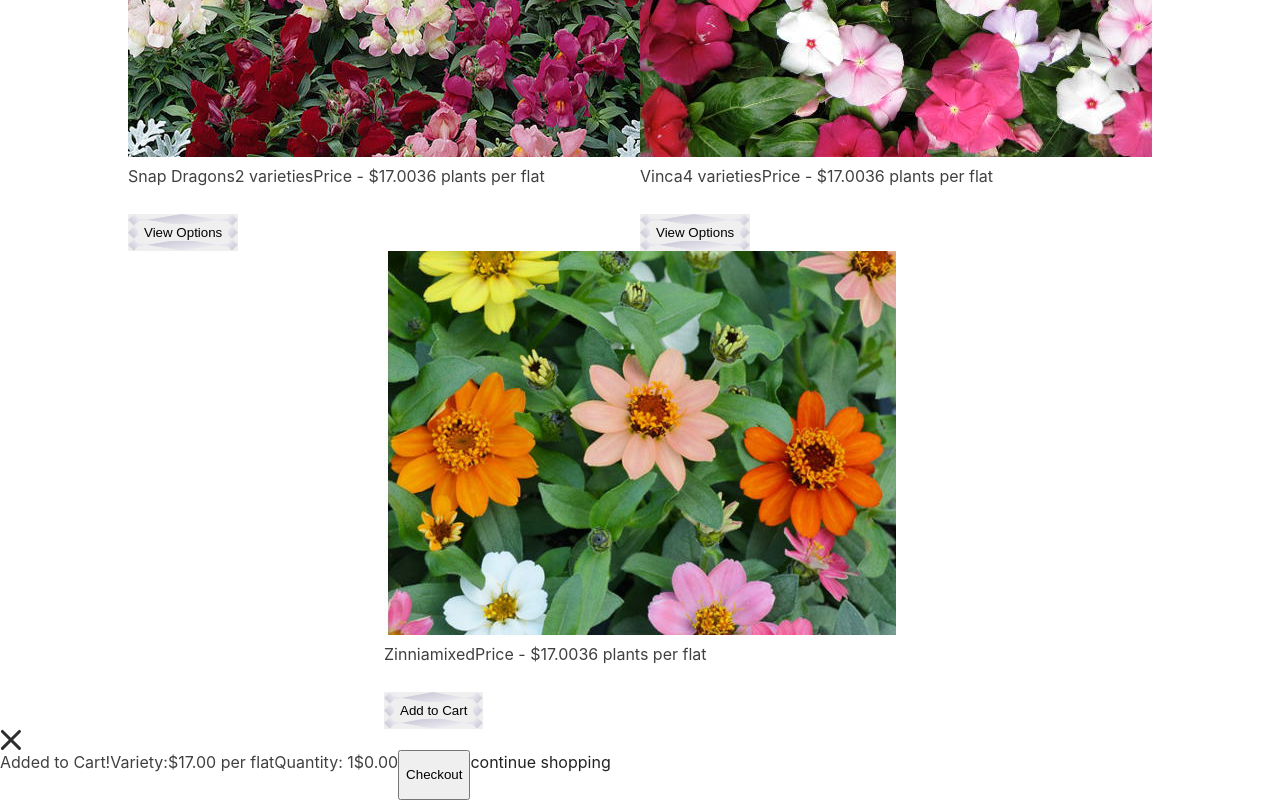
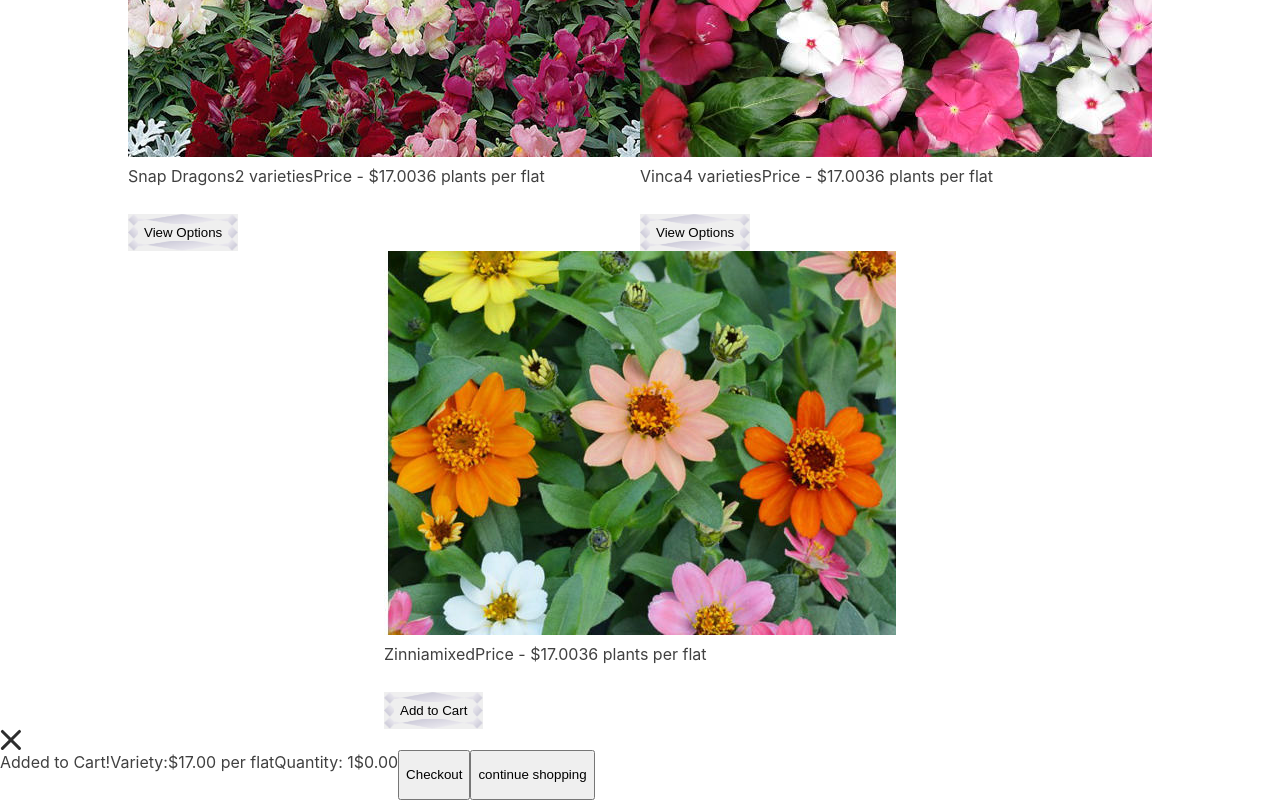
Before and after one commit to betsystevens/flowersale, a React (Create React App) app: page /flats in a window 1280 px wide. Shown: the part 2681-3481 px from the top of the page. Built offline with nearby package versions, Linux system fonts and the light colour scheme.

Commit message:
make 'continue shopping' a button that closes modal

```diff
--- a/src/components/AddedToCart.js
+++ b/src/components/AddedToCart.js
@@ -36,9 +36,12 @@ function AddedToCart(props) {
           <button className="my-3 py-1 px-4 text-sm rounded border-2 border-purple-500">
             Checkout
           </button>
-          <a href="#" className="mt-3">
+          {/* <a href="#" className="mt-3 hover:text-purple-500"> */}
+          {/* continue shopping */}
+          {/* </a> */}
+          <button onClick={props.toggleModal} className="hover:text-purple-500">
             continue shopping
-          </a>
+          </button>
         </div>
       </div>
     </div>
--- a/src/components/FlowerCardsContainer.js
+++ b/src/components/FlowerCardsContainer.js
@@ -38,7 +38,7 @@ function FlowerCardsContainer(props) {
       />
       <AddedToCart
         open={open}
-        closeAddedModal={() => toggleModal()}
+        toggleModal={() => toggleModal()}
         quantity={1}
         image={image}
         name={name}
```
